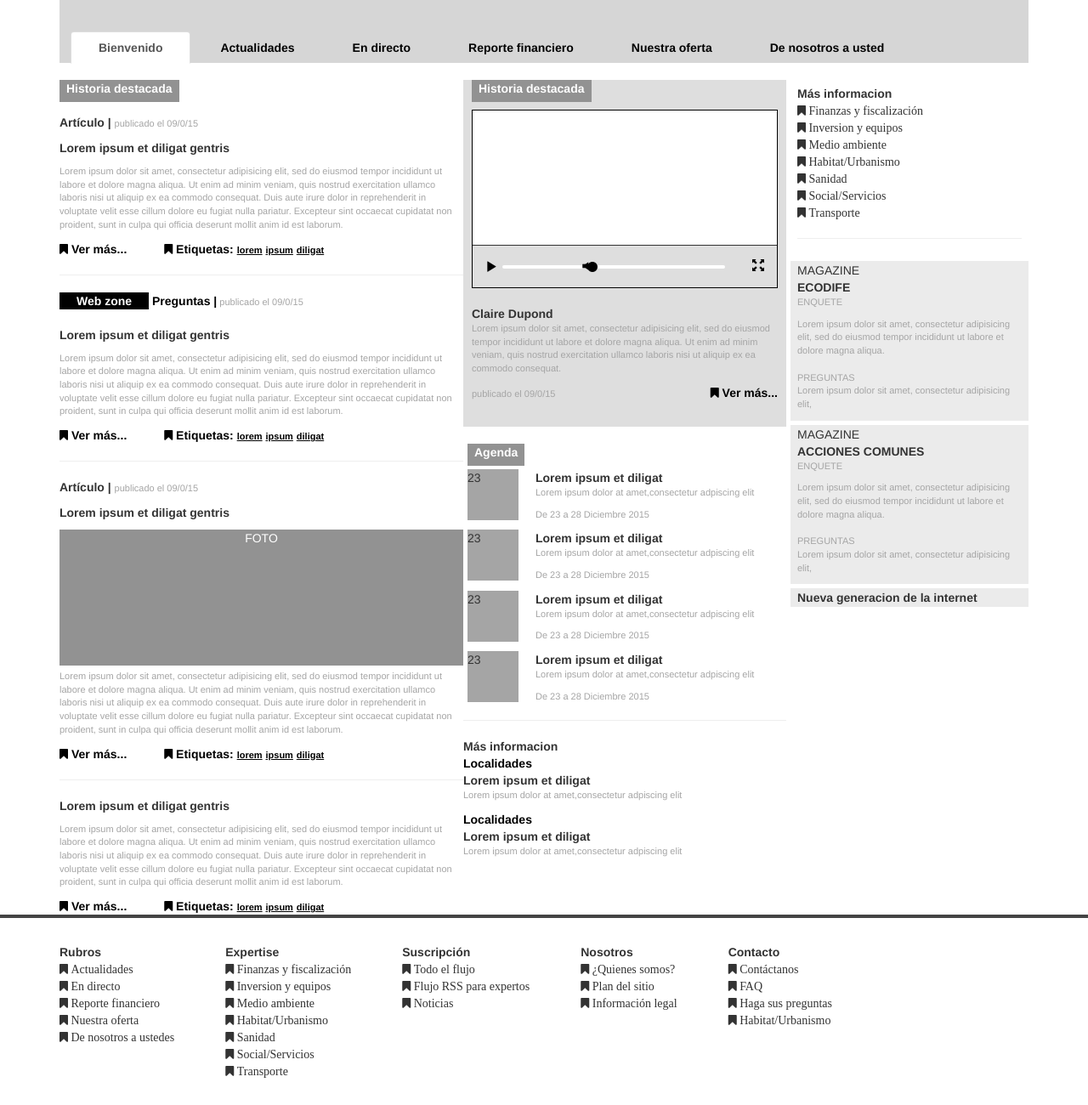
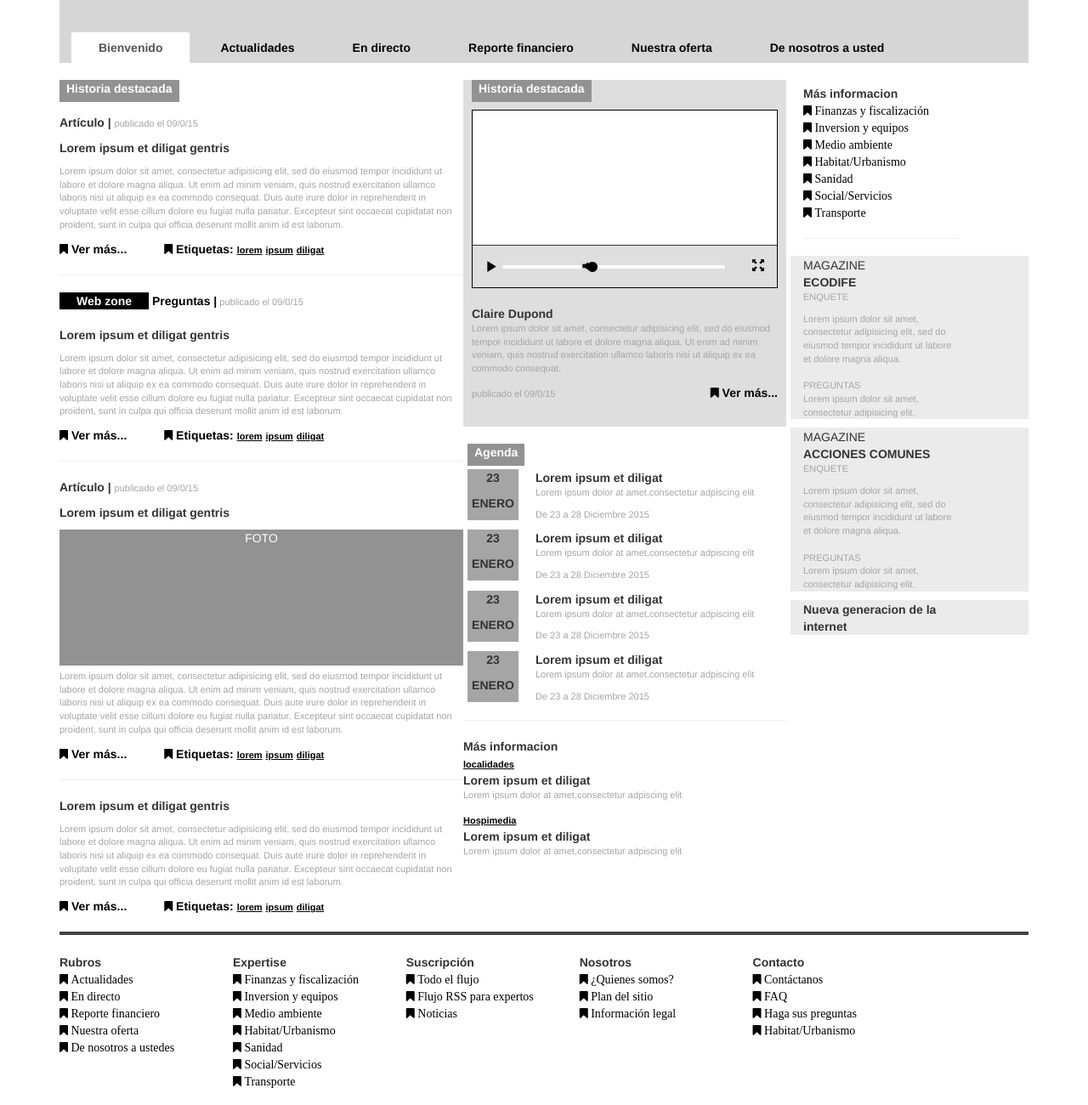
Before and after one commit to Carmenrosacoder/grid-system-bootstrap, a plain HTML site: page Problema/index.html in a window 1280 px wide. Shown: the part 53-1353 px from the top of the page at 85% size. Drawn offline with Linux system fonts and the light colour scheme.

Commit message:
finalizado 88%

```diff
--- a/Problema/css/main.css
+++ b/Problema/css/main.css
@@ -29,7 +29,7 @@
 }
 .navbar-default .navbar-brand {
     color: black;
-    font-size: 25px;
+    font-size: 28px;
 }
 .btn-default {
     color: black;
@@ -133,6 +133,8 @@ a {
     width: 60px;
     height: 60px;
     margin-right: 20px;
+    text-align: center;
+    font-weight: bold;
 }
 .btns_plomo {
     padding: 0px;
@@ -146,16 +148,17 @@ a {
 }
 .informacion, .magazine {
     margin: 5px 0px 0px 5px;
-    padding: 1px 8px;
+    padding: 1px 80px 0px 15px;
 }
 .info_fa {
     line-height: 20px;
     display: block;
 }
 .info_footer {
-    padding: 30px 0px;
-    float: left;
-    margin-right: 70px;
+    width: 200px;
+    display: inline-block;
+    vertical-align: text-top !important;
+    padding-top: 20px;
 }
 .separador {
     width: 100%;
@@ -171,9 +174,6 @@ a {
         font-weight: bold;
         padding: 8px 5px;
     }
-    .info_footer {
-        margin-right: 40px;
-    }
 }
 @media (min-width:600px) {
     .navbar-nav {
@@ -183,7 +183,4 @@ a {
         float: right;
     }
     .navbar-toggle {}
-    .info_footer {
-        margin-right: 60px;
-    }
 }
--- a/Problema/index.html
+++ b/Problema/index.html
@@ -19,18 +19,12 @@
 
 <body>
 	<div class="container  sinpadding">
-
-
 		<nav class="navbar navbar-default">
 			<div class="container-fluid">
 				<!-- Brand and toggle get grouped for better mobile display -->
-
 				<a class="navbar-brand" href="#">Site name</a>
 				<div class="navbar-right">
-
 					<ul class="nav navbar-nav ">
-
-
 						<li>
 							<form class="navbar-form  hidden-md hidden-xs hidden-sm" role="search">
 								<div class="form-group ">
@@ -39,16 +33,9 @@
 								<button type="submit" class="btn btn-default">Buscar</button>
 							</form>
 						</li>
-
-						<li><a href="#"><i class="glyphicon glyphicon-home"></i> Enlaces RSS</a></li>
+						<li><a href="#"><i class="glyphicon glyphicon-home"></i> Enlaces RSS </a></li>
 						<li><a href="#"><i class="glyphicon glyphicon-home"></i> Noticias</a></li>
 					</ul>
-
-
-
-
-
-
 				</div>
 
 				<!-- Collect the nav links, forms, and other content for toggling -->
@@ -62,7 +49,6 @@
 				<span class="icon-bar"></span>
 			</button>
 			<div class=" navbar-collapse " id="bs-example-navbar-collapse-1">
-
 				<ul class="nav nav-tabs   ">
 					<li class="active"><a href="#">Bienvenido</a></li>
 					<li><a href="#">Actualidades</a></li>
@@ -71,29 +57,21 @@
 					<li><a href="#">Nuestra oferta</a></li>
 					<li><a href="#">De nosotros a usted</a></li>
 				</ul>
-
 			</div>
 			<!-- /.container-fluid -->
 		</nav>
 		<div class="row">
-
 			<div class="col-lg-5 col-sm-6">
-
-
-
 				<a href="#" class="btn_plomo">Historia destacada</a>
 				</br>
 				</br>
 				<p><strong>Artículo | </strong> <span class="text_plomo">publicado el 09/0/15</span></p>
 				<div class="articulo">
 					<p><strong>Lorem ipsum et diligat gentris</strong></p>
-
 					<p class="text_plomo">
 						Lorem ipsum dolor sit amet, consectetur adipisicing elit, sed do eiusmod tempor incididunt ut labore et dolore magna aliqua. Ut enim ad minim veniam, quis nostrud exercitation ullamco laboris nisi ut aliquip ex ea commodo consequat. Duis aute irure dolor
 						in reprehenderit in voluptate velit esse cillum dolore eu fugiat nulla pariatur. Excepteur sint occaecat cupidatat non proident, sunt in culpa qui officia deserunt mollit anim id est laborum.
 					</p>
-
-
 					<a href="#"><i class="fa fa-bookmark"></i> Ver más...</a>
 					<i class="etique">
 					<a href="#"><i class="fa fa-bookmark" ></i> Etiquetas:
@@ -102,7 +80,6 @@
 					<a href="#" class="underline">diligat</a>
 					</a>
 					</i>
-
 				</div>
 				<hr>
 				<div class="articulo">
@@ -111,13 +88,10 @@
 					</br>
 					</br>
 					<p><strong>Lorem ipsum et diligat gentris</strong></p>
-
 					<p class="text_plomo">
 						Lorem ipsum dolor sit amet, consectetur adipisicing elit, sed do eiusmod tempor incididunt ut labore et dolore magna aliqua. Ut enim ad minim veniam, quis nostrud exercitation ullamco laboris nisi ut aliquip ex ea commodo consequat. Duis aute irure dolor
 						in reprehenderit in voluptate velit esse cillum dolore eu fugiat nulla pariatur. Excepteur sint occaecat cupidatat non proident, sunt in culpa qui officia deserunt mollit anim id est laborum.
 					</p>
-
-
 					<a href="#"><i class="fa fa-bookmark"></i> Ver más...</a>
 					<i class="etique">
 					<a href="#"><i class="fa fa-bookmark" ></i> Etiquetas:
@@ -132,21 +106,12 @@
 				<div class="articulo">
 					<p><strong>Lorem ipsum et diligat gentris</strong></p>
 					<div class="btn_plomo" id="foto">
-
 						FOTO
-
-
-
 					</div>
-
-
-
 					<p class="text_plomo">
 						Lorem ipsum dolor sit amet, consectetur adipisicing elit, sed do eiusmod tempor incididunt ut labore et dolore magna aliqua. Ut enim ad minim veniam, quis nostrud exercitation ullamco laboris nisi ut aliquip ex ea commodo consequat. Duis aute irure dolor
 						in reprehenderit in voluptate velit esse cillum dolore eu fugiat nulla pariatur. Excepteur sint occaecat cupidatat non proident, sunt in culpa qui officia deserunt mollit anim id est laborum.
 					</p>
-
-
 					<a href="#"><i class="fa fa-bookmark"></i> Ver más...</a>
 					<i class="etique">
 					<a href="#"><i class="fa fa-bookmark" ></i> Etiquetas:
@@ -155,7 +120,6 @@
 					<a href="#" class="underline">diligat</a>
 					</a>
 					</i>
-
 				</div>
 				<hr>
 				<div class="articulo">
@@ -164,8 +128,6 @@
 						Lorem ipsum dolor sit amet, consectetur adipisicing elit, sed do eiusmod tempor incididunt ut labore et dolore magna aliqua. Ut enim ad minim veniam, quis nostrud exercitation ullamco laboris nisi ut aliquip ex ea commodo consequat. Duis aute irure dolor
 						in reprehenderit in voluptate velit esse cillum dolore eu fugiat nulla pariatur. Excepteur sint occaecat cupidatat non proident, sunt in culpa qui officia deserunt mollit anim id est laborum.
 					</p>
-
-
 					<a href="#"><i class="fa fa-bookmark"></i> Ver más...</a>
 					<i class="etique">
 					<a href="#"><i class="fa fa-bookmark" ></i> Etiquetas:
@@ -174,36 +136,22 @@
 					<a href="#" class="underline">diligat</a>
 					</a>
 					</i>
-
 				</div>
 			</div>
 			<div class="col-lg-4 col-sm-6 ">
 				<div class="backg_plomo">
 					<a href="#" class="btn_plomo">Historia destacada</a>
-
 					<div class="text-white">
 						<div class="backg_plomo" id="play_video">
-
 							<div class="barra_video">
-
-
-
 								<a href="#"> <i class="glyphicon glyphicon-play"></i></a>
 								<div class="time_video">
-
 								</div>
-
 								<a href="#"> <i class="fa fa-circle"></i></a>
 								<a href="#"><i class="glyphicon glyphicon-volume-up "></i></a>
 								<a href="#"><i class="glyphicon glyphicon-fullscreen vermas_right "></i></a>
-
 							</div>
-
-
 						</div>
-
-
-
 					</div>
 					</br>
 					<strong>Claire Dupond</strong>
@@ -213,108 +161,74 @@
 				</div>
 				</br>
 				<div class="agenda">
-
 					<p><a href="#" class="btn_plomo">Agenda</a></p>
 					<div class="agenda_fecha">
-
-
 						<div class="fechas">
 							<div class="dia">
-								23
+								<p>23</p>
+								<p>ENERO</p>
 							</div>
-
-
-
-
 							<strong>Lorem ipsum et diligat</strong>
 							<p class="text_plomo">Lorem ipsum dolor at amet,consectetur adpiscing elit</p>
 							<p class="text_plomo">De 23 a 28 Diciembre 2015</p>
 						</div>
-
 					</div>
 					<div class="agenda_fecha">
-
 						<div class="fechas">
 							<div class="dia">
-								23
+								<p>23</p>
+								<p>ENERO</p>
 							</div>
-
-
-
-
 							<strong>Lorem ipsum et diligat</strong>
 							<p class="text_plomo">Lorem ipsum dolor at amet,consectetur adpiscing elit</p>
 							<p class="text_plomo">De 23 a 28 Diciembre 2015</p>
 						</div>
-
 					</div>
 					<div class="agenda_fecha">
-
 						<div class="fechas">
 							<div class="dia">
-								23
+								<p>23</p>
+								<p>ENERO</p>
 							</div>
-
-
-
-
 							<strong>Lorem ipsum et diligat</strong>
 							<p class="text_plomo">Lorem ipsum dolor at amet,consectetur adpiscing elit</p>
 							<p class="text_plomo">De 23 a 28 Diciembre 2015</p>
 						</div>
-
 					</div>
 					<div class="agenda_fecha">
-
 						<div class="fechas">
 							<div class="dia">
-								23
+								<p>23</p>
+								<p>ENERO</p>
 							</div>
-
-
-
-
 							<strong>Lorem ipsum et diligat</strong>
 							<p class="text_plomo">Lorem ipsum dolor at amet,consectetur adpiscing elit</p>
 							<p class="text_plomo">De 23 a 28 Diciembre 2015</p>
 						</div>
-
 					</div>
-
 				</div>
 				<hr>
 				<strong>Más informacion</strong></br>
-				<a href="#">Localidades</a></br>
+				<a href="#" class="underline">localidades</a></br>
 				<strong>Lorem ipsum et diligat</strong>
 				<p class="text_plomo">Lorem ipsum dolor at amet,consectetur adpiscing elit</p>
-				<a href="#">Localidades</a></br>
+				<a href="#" class="underline">Hospimedia</a></br>
 				<strong>Lorem ipsum et diligat</strong>
 				<p class="text_plomo">Lorem ipsum dolor at amet,consectetur adpiscing elit</p>
-
-
-
 			</div>
 			<div class="col-lg-3 visible-lg">
 				<div class="informacion">
-
-
 					<strong>Más informacion</strong>
 					</br>
-
-
-					<i class="fa fa-bookmark info_fa">  Finanzas y fiscalización</i>
-					<i class="fa fa-bookmark info_fa">  Inversion y equipos</i>
-					<i class="fa fa-bookmark info_fa">  Medio ambiente</i>
-					<i class="fa fa-bookmark info_fa">  Habitat/Urbanismo</i>
-					<i class="fa fa-bookmark info_fa">  Sanidad</i>
-					<i class="fa fa-bookmark info_fa">  Social/Servicios </i>
-					<i class="fa fa-bookmark info_fa">  Transporte</i>
-
-
-
+					<a href="#"><i class="fa fa-bookmark info_fa">  Finanzas y fiscalización</i></a>
+					<a href="#"><i class="fa fa-bookmark info_fa">  Inversion y equipos</i></a>
+					<a href="#"><i class="fa fa-bookmark info_fa">  Medio ambiente</i></a>
+					<a href="#"><i class="fa fa-bookmark info_fa">  Habitat/Urbanismo</i></a>
+					<a href="#"><i class="fa fa-bookmark info_fa">  Sanidad</i></a>
+					<a href="#"><i class="fa fa-bookmark info_fa">  Social/Servicios </i></a>
+					<a href="#"><i class="fa fa-bookmark info_fa">  Transporte</i></a>
 					<hr>
 				</div>
-
 				<div class="magazine">
 					MAGAZINE
 					</br>
@@ -329,8 +243,6 @@
 						PREGUNTAS</br>
 						Lorem ipsum dolor sit amet, consectetur adipisicing elit,
 					</p>
-
-
 				</div>
 				<div class="magazine">
 					MAGAZINE
@@ -346,116 +258,60 @@
 						PREGUNTAS</br>
 						Lorem ipsum dolor sit amet, consectetur adipisicing elit,
 					</p>
-
-
 				</div>
 				<div class="magazine">
-
 					<strong>Nueva generacion de la internet</strong>
-
-
 				</div>
 			</div>
 		</div>
+	</div>
+</br>
 
-	</div>
-	<div class="separador">
-
-	</div>
 	<footer>
 		<div class="container">
-
-
+			<div class="separador">
+			</div>
 			<div class=" info_footer">
-
-
 				<strong>Rubros</strong>
 				</br>
-
-
-				<i class="fa fa-bookmark info_fa">  Actualidades</i>
-
-				<i class="fa fa-bookmark info_fa">  En directo</i>
-				<i class="fa fa-bookmark info_fa">  Reporte financiero</i>
-				<i class="fa fa-bookmark info_fa">  Nuestra oferta</i>
-				<i class="fa fa-bookmark info_fa">  De nosotros a ustedes</i>
-
-
-
-
-
+				<a href="#"><i class="fa fa-bookmark info_fa">  Actualidades</i></a>
+				<a href="#"><i class="fa fa-bookmark info_fa">  En directo</i></a>
+				<a href="#"><i class="fa fa-bookmark info_fa">  Reporte financiero</i></a>
+				<a href="#"><i class="fa fa-bookmark info_fa">  Nuestra oferta</i></a>
+				<a href="#"><i class="fa fa-bookmark info_fa">  De nosotros a ustedes</i></a>
 			</div>
-			<div class=" info_footer visible-lg">
-
-
+			<div class=" info_footer hidden-md hidden-sm hidden-xs">
 				<strong>Expertise</strong>
 				</br>
-
-
-				<i class="fa fa-bookmark info_fa">  Finanzas y fiscalización</i>
-
-				<i class="fa fa-bookmark info_fa">  Inversion y equipos</i>
-				<i class="fa fa-bookmark info_fa">  Medio ambiente</i>
-				<i class="fa fa-bookmark info_fa">  Habitat/Urbanismo</i>
-				<i class="fa fa-bookmark info_fa">  Sanidad</i>
-				<i class="fa fa-bookmark info_fa">  Social/Servicios </i>
-				<i class="fa fa-bookmark info_fa">  Transporte</i>
-
-
-
-
+				<a href="#"><i class="fa fa-bookmark info_fa">  Finanzas y fiscalización</i></a>
+				<a href="#"><i class="fa fa-bookmark info_fa">  Inversion y equipos</i></a>
+				<a href="#"><i class="fa fa-bookmark info_fa">  Medio ambiente</i></a>
+				<a href="#"><i class="fa fa-bookmark info_fa">  Habitat/Urbanismo</i></a>
+				<a href="#"><i class="fa fa-bookmark info_fa">  Sanidad</i></a>
+				<a href="#"><i class="fa fa-bookmark info_fa">  Social/Servicios </i></a>
+				<a href="#"><i class="fa fa-bookmark info_fa">  Transporte</i></a>
 			</div>
 			<div class=" info_footer">
-
-
 				<strong>Suscripción</strong>
 				</br>
-
-
-				<i class="fa fa-bookmark info_fa">  Todo el flujo</i>
-
-				<i class="fa fa-bookmark info_fa"> Flujo RSS para expertos</i>
-				<i class="fa fa-bookmark info_fa"> Noticias</i>
-
-
-
-
-
+				<a href="#"><i class="fa fa-bookmark info_fa">  Todo el flujo</i></a>
+				<a href="#"><i class="fa fa-bookmark info_fa"> Flujo RSS para expertos</i></a>
+				<a href="#"><i class="fa fa-bookmark info_fa"> Noticias</i></a>
 			</div>
 			<div class=" info_footer">
-
-
 				<strong>Nosotros</strong>
 				</br>
-
-
-				<i class="fa fa-bookmark info_fa">  ¿Quienes somos?</i>
-
-				<i class="fa fa-bookmark info_fa">  Plan del sitio</i>
-				<i class="fa fa-bookmark info_fa">  Información legal</i>
-
-
-
-
-
+				<a href="#"><i class="fa fa-bookmark info_fa">  ¿Quienes somos?</i></a>
+				<a href="#"><i class="fa fa-bookmark info_fa">  Plan del sitio</i></a>
+				<a href="#"><i class="fa fa-bookmark info_fa">  Información legal</i></a>
 			</div>
 			<div class=" info_footer">
-
-
 				<strong>Contacto</strong>
 				</br>
-
-
-				<i class="fa fa-bookmark info_fa">  Contáctanos</i>
-
-				<i class="fa fa-bookmark info_fa">  FAQ</i>
-				<i class="fa fa-bookmark info_fa">  Haga sus preguntas</i>
-				<i class="fa fa-bookmark info_fa">  Habitat/Urbanismo</i>
-
-
-
-
-
+				<a href="#"><i class="fa fa-bookmark info_fa">  Contáctanos</i></a>
+				<a href="#"><i class="fa fa-bookmark info_fa">  FAQ</i></a>
+				<a href="#"><i class="fa fa-bookmark info_fa">  Haga sus preguntas</i></a>
+				<a href="#"><i class="fa fa-bookmark info_fa">  Habitat/Urbanismo</i></a>
 			</div>
 		</div>
 
```
